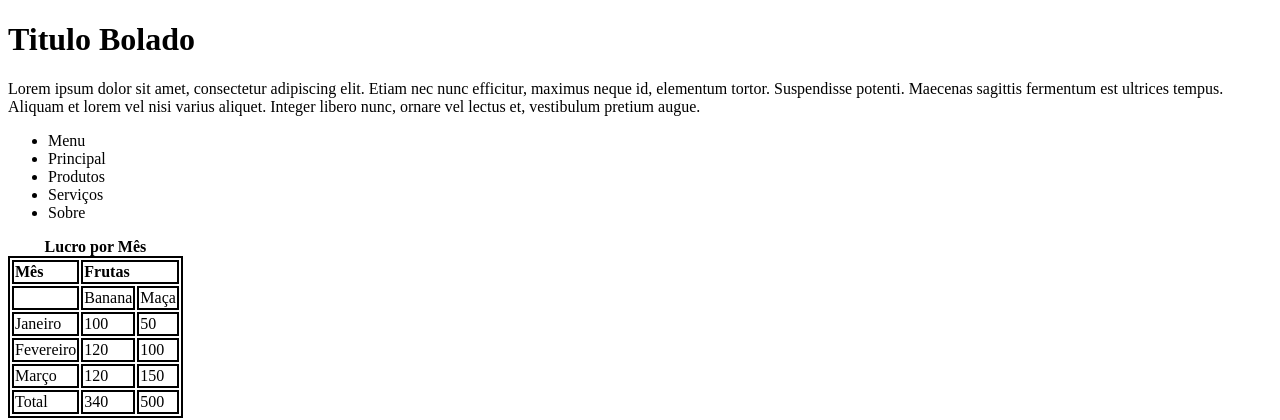
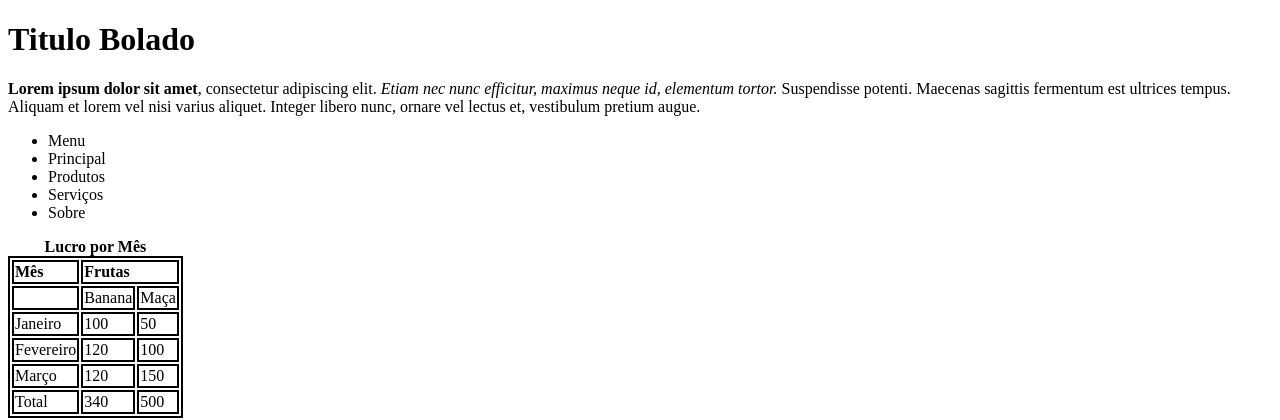
Before and after one commit to kazubinha/Jorge, a plain HTML site: page index.html in a window 1280 px wide. Shown: the top 420 px of the page. Drawn offline with Linux system fonts and the light colour scheme.

Commit message:
Update index.html

```diff
--- a/index.html
+++ b/index.html
@@ -11,7 +11,7 @@
 </head>
 <body>
     <header><h1>Titulo Bolado</h1></header>
-    <p>Lorem ipsum dolor sit amet, consectetur adipiscing elit. Etiam nec nunc efficitur, maximus neque id, elementum tortor. Suspendisse potenti. Maecenas sagittis fermentum est ultrices tempus. Aliquam et lorem vel nisi varius aliquet. Integer libero nunc, ornare vel lectus et, vestibulum pretium augue.</p>
+    <p><b>Lorem ipsum dolor sit amet</b>, consectetur adipiscing elit. <i>Etiam nec nunc efficitur, maximus neque id, elementum tortor.</i> Suspendisse potenti. Maecenas sagittis fermentum est ultrices tempus. Aliquam et lorem vel nisi varius aliquet. Integer libero nunc, ornare vel lectus et, vestibulum pretium augue.</p>
      <nav>
         <ul>
             <li>Menu</li>
```
